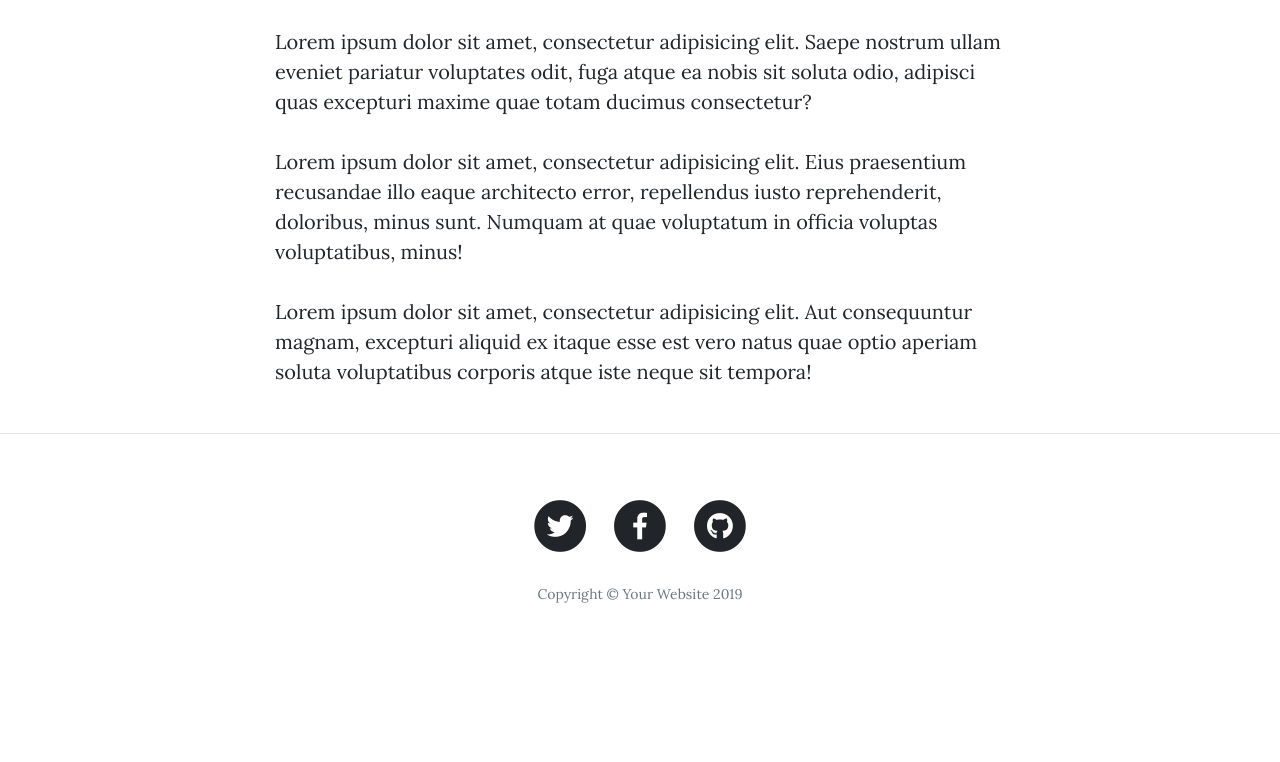
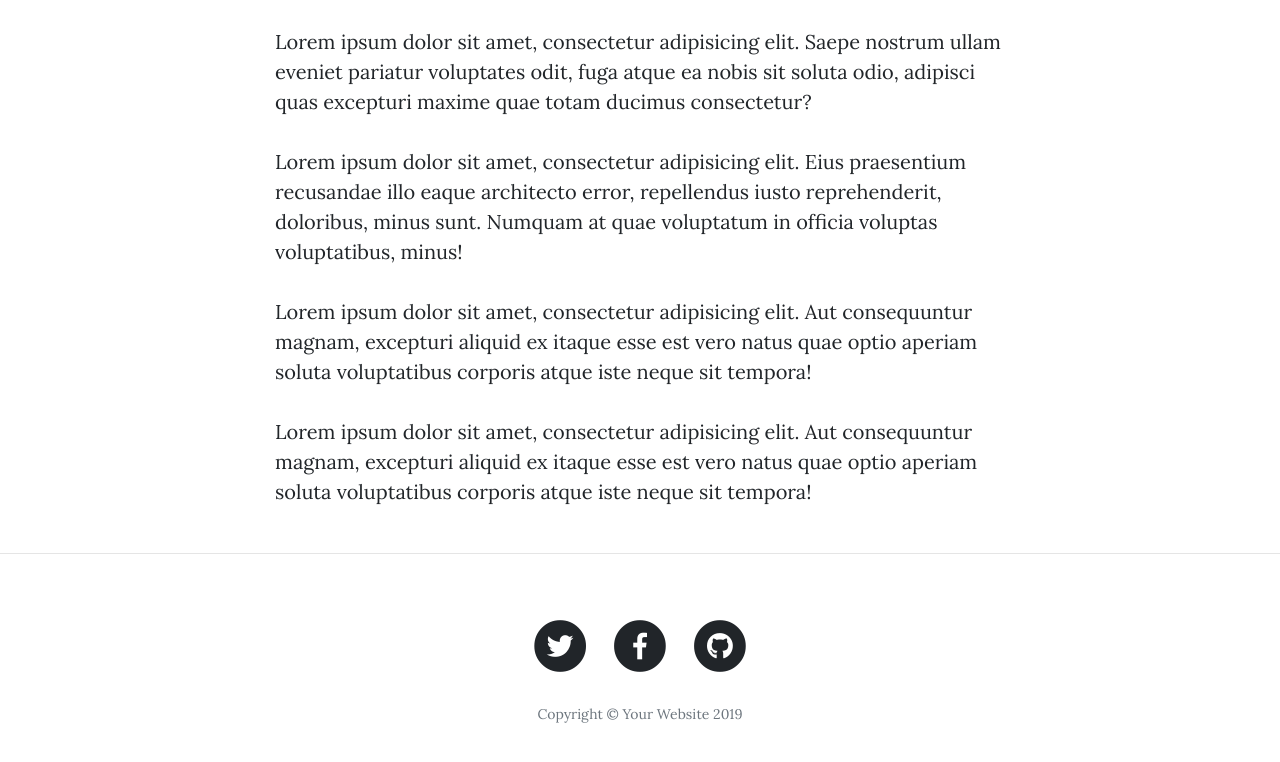
Before and after one commit to srijitok/Ambulance, a website: page about.html in a window 1280 px wide. Shown: the part 499-1261 px from the top of the page. Before the commit the page ends 1169 px from the top, so only its background shows below. Drawn offline with nearby package versions, Linux system fonts and the light colour scheme.

Commit message:
about.html and package.json updated

```diff
--- a/about.html
+++ b/about.html
@@ -75,6 +75,7 @@
         <p>Lorem ipsum dolor sit amet, consectetur adipisicing elit. Saepe nostrum ullam eveniet pariatur voluptates odit, fuga atque ea nobis sit soluta odio, adipisci quas excepturi maxime quae totam ducimus consectetur?</p>
         <p>Lorem ipsum dolor sit amet, consectetur adipisicing elit. Eius praesentium recusandae illo eaque architecto error, repellendus iusto reprehenderit, doloribus, minus sunt. Numquam at quae voluptatum in officia voluptas voluptatibus, minus!</p>
         <p>Lorem ipsum dolor sit amet, consectetur adipisicing elit. Aut consequuntur magnam, excepturi aliquid ex itaque esse est vero natus quae optio aperiam soluta voluptatibus corporis atque iste neque sit tempora!</p>
+        <p>Lorem ipsum dolor sit amet, consectetur adipisicing elit. Aut consequuntur magnam, excepturi aliquid ex itaque esse est vero natus quae optio aperiam soluta voluptatibus corporis atque iste neque sit tempora!</p>
       </div>
     </div>
   </div>
--- a/package.json
+++ b/package.json
@@ -1,7 +1,7 @@
 {
     "title": "Clean Blog",
     "name": "startbootstrap-clean-blog",
-    "version": "5.0.3",
+    "version": "1.1",
     "description": "Clean Blog is a Medium inspired blog theme for Bootstrap.",
     "keywords": [
         "css",
```
